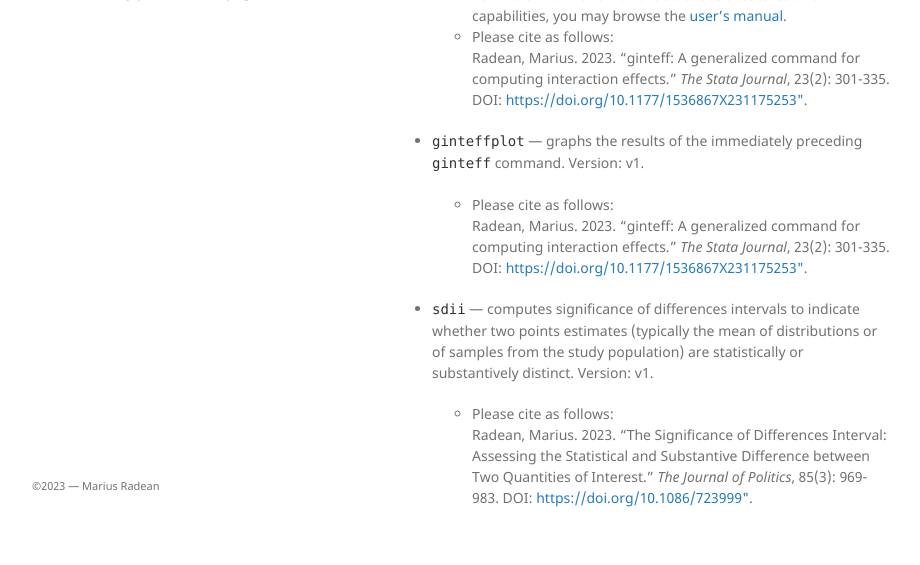
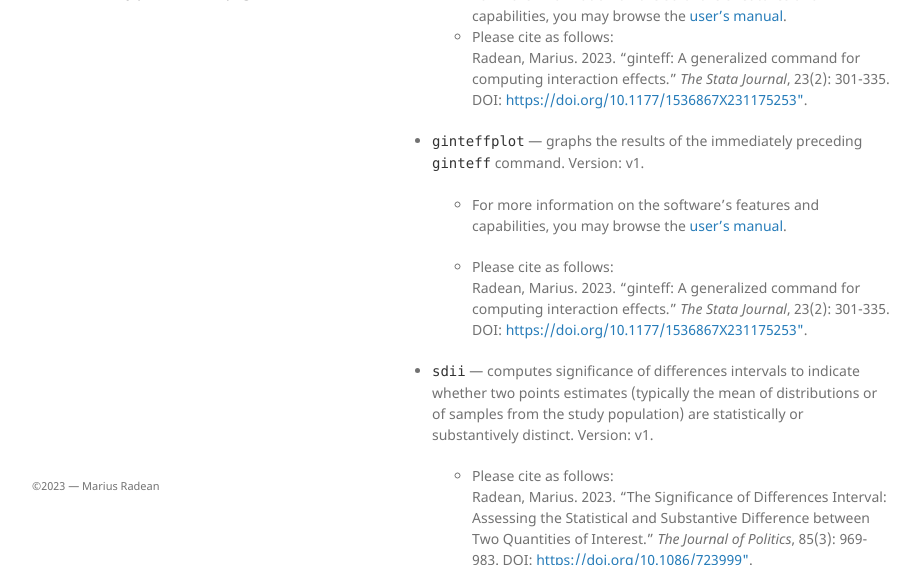
Before and after one commit to mradean/mradean.github.io, a Jekyll site: the page built from software.md, in a window 1280 px wide and 900 px high, cut to the strip 335-900 px from the top of the window. Shown: the whole strip, without its empty margins (178-1098 px from the left). Built offline with Jekyll 4.4.1, drawn with Linux system fonts in a browser that asks for light colours; our own code applies the rules of GitHub Pages for plain Markdown files.

Commit message:
Update software.md

````diff
--- a/software.md
+++ b/software.md
@@ -15,6 +15,8 @@
   Radean, Marius. 2023. "ginteff: A generalized command for computing interaction effects." *The Stata Journal*, 23(2): 301-335. DOI: <https://doi.org/10.1177/1536867X231175253">.
 
 - ```ginteffplot``` &mdash; graphs the results of the immediately preceding ```ginteff``` command. Version: v1.
+
+  - For more information on the software's features and capabilities, you may browse the <a href="./downloads/ginteffplot_manual.pdf">user's manual</a>.
 
   - Please cite as follows:
   Radean, Marius. 2023. "ginteff: A generalized command for computing interaction effects." *The Stata Journal*, 23(2): 301-335. DOI: <https://doi.org/10.1177/1536867X231175253">.
````
